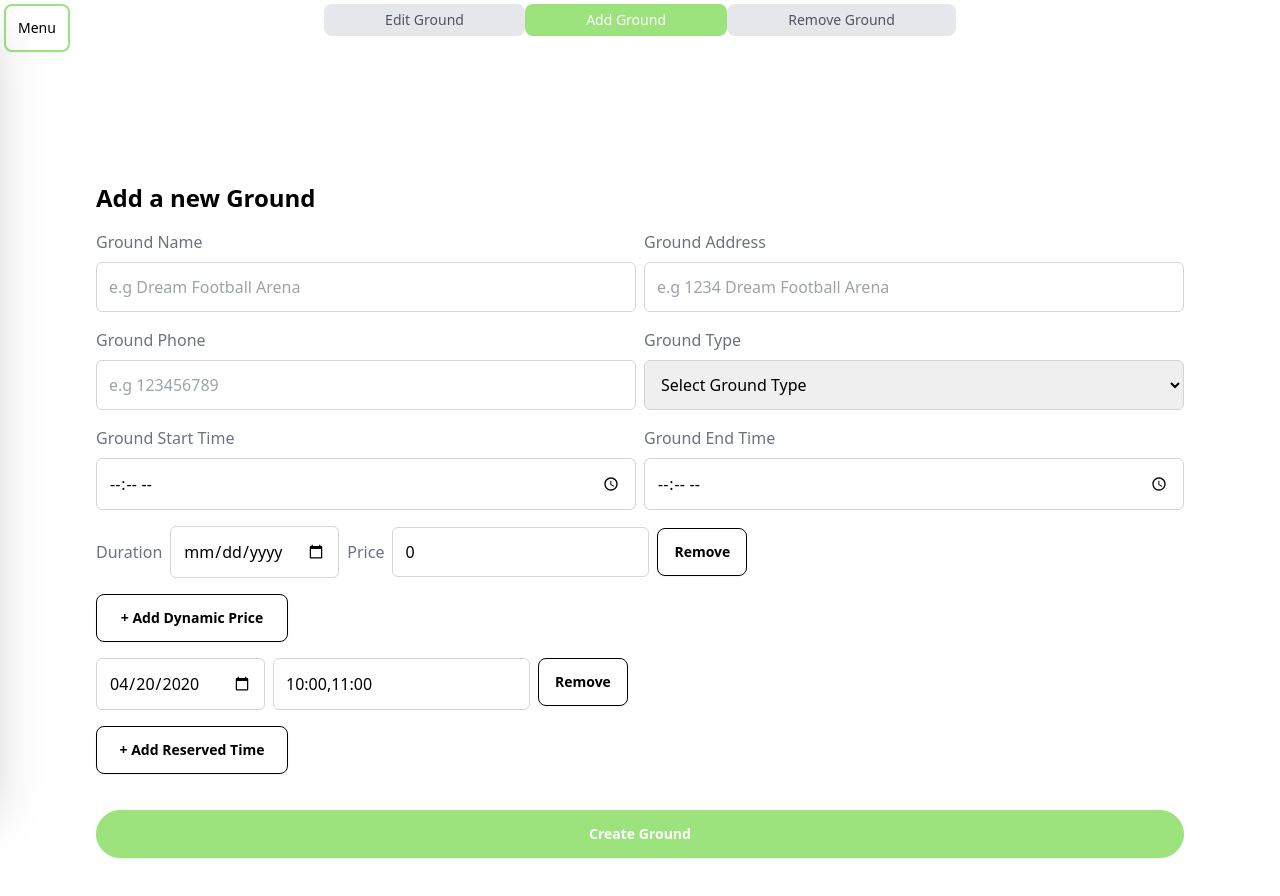
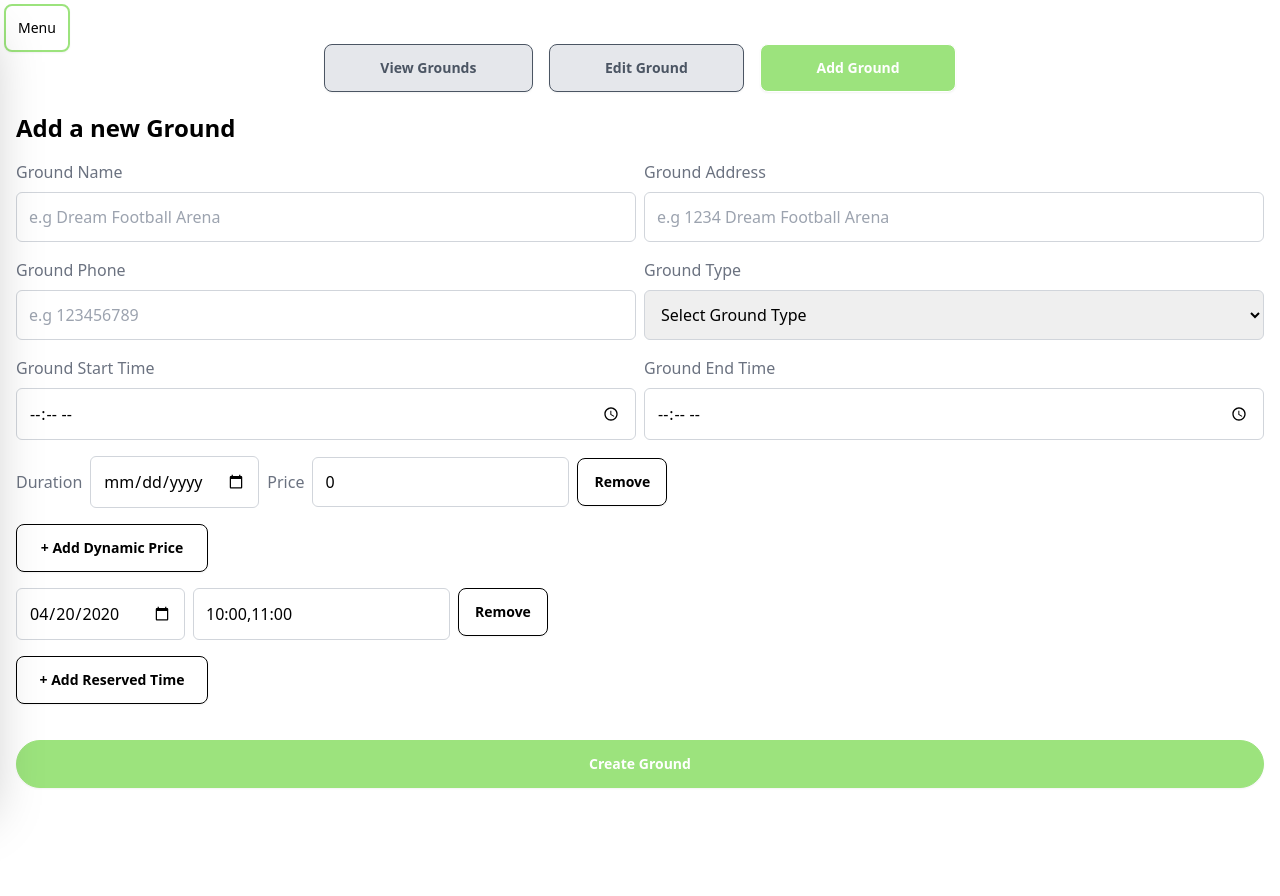
Before and after one commit to mehdikhan55/football-prod, a React (Vite) app: page /admin/dashboard/ground in a window 1280 px wide. Shown: the top 896 px of the page. After the commit the page ends 804 px from the top, so only its background shows below. Built offline with nearby package versions, Linux system fonts and the light colour scheme; what tailwindcss-animated would draw is missing.

Commit message:
calender

```diff
--- a/src/components/ground/groundCard.jsx
+++ b/src/components/ground/groundCard.jsx
@@ -3,7 +3,7 @@ import { AiFillEdit, AiFillDelete } from 'react-icons/ai';
 
 const GroundCard = ({ ground, onRemove, onEdit, type = "remove" }) => {
   return (
-    <div className="p-4 border border-gray-300 shadow-lg bg-white flex justify-between items-center rounded-lg transition-transform duration-200 hover:shadow-lg">
+    <div className="p-4 border border-gray-300 shadow-lg bg-white flex justify-between items-center rounded-lg transition-transform duration-200 hover:shadow-lg w-full">
       <div className="flex-grow">
         <h2 className="font-bold text-lg text-gray-800">{ground.name}</h2>
         <p className="text-gray-600">Address: {ground.address}</p>
@@ -14,7 +14,7 @@ const GroundCard = ({ ground, onRemove, onEdit, type = "remove" }) => {
       </div>
       <button
         onClick={() => (type === "remove" ? onRemove(ground.id) : onEdit(ground))}
-        className="bg-primary text-white flex items-center px-4 py-2 rounded hover:bg-opacity-80 transition duration-200"
+        className={`btn text-white flex items-center ${type === "remove" ? "bg-red-500 hover:bg-red-700" : "bg-primary hover:bg-secondary"}`}
       >
         {type === "remove" ? (
           <>
--- a/src/dashboard/ground/addGround.jsx
+++ b/src/dashboard/ground/addGround.jsx
@@ -30,9 +30,9 @@ const AddGround = () => {
   };
 
   return (
-    <div className="pt-16 pb-16">
+    <div className="">
       <AdminSiderbar />
-      <div className="flex flex-col   justify-center h-screen gap-4 w-full max-sm:w-full max-md:w-2/3 p-20">
+      <div className="flex flex-col justify-center gap-4 w-full max-sm:w-full max-md:w-2/3">
         <form onSubmit={handleSubmit} className="flex flex-col gap-4">
           <h1 className="text-2xl font-bold">Add a new Ground</h1>
           <div className="flex gap-2">
--- a/src/dashboard/ground/editGround.jsx
+++ b/src/dashboard/ground/editGround.jsx
@@ -19,9 +19,9 @@ const EditGroundPage = () => {
     };
 
     return (
-        <div className="pt-10 pb-16">
+        <div className="">
             <AdminSiderbar />
-            <div className="pt-10 flex flex-col justify-start  gap-4 w-[90%] mx-auto relative">
+            <div className=" flex flex-col justify-start  gap-4 mt-5">
                 {selectedGround && <div className="absolute top-0 left-0 border-primary border-2 rounded-md p-1 text-center bg-primary text-white cursor-pointer"
                     onClick={() => setSelectedGround(null)}
                 >
--- a/src/dashboard/ground/ground.jsx
+++ b/src/dashboard/ground/ground.jsx
@@ -1,46 +1,58 @@
-import React, { useState } from 'react';
-import AddGround from './AddGround';
-import RemoveGround from './RemoveGround';
-import EditGround from './editGround';
+import React, { useState } from "react";
+import AddGround from "./AddGround";
+import RemoveGround from "./RemoveGround";
+import EditGround from "./editGround";
 
 const Ground = () => {
-    const [activeTab, setActiveTab] = useState('Add Ground'); // Initial active tab
+  const [activeTab, setActiveTab] = useState("Add Ground"); // Initial active tab
 
   const handleTabClick = (tab) => {
     setActiveTab(tab);
   };
 
   return (
-        <div className='flex flex-col max-w-[1400px] mx-auto'>
-            <div role="tablist" className="tabs tabs-boxed w-1/2 mx-auto ">
+    <div className="flex flex-col max-w-[1400px] mx-auto">
+      <div role="tablist" className="tabs tabs-boxed w-1/2 mx-auto gap-4 mt-10">
         <a
           role="tab"
-                    className={`tab ${activeTab === 'Edit Ground' ? 'tab-active bg-green-700 text-white' : 'bg-gray-200 text-gray-600'}`}
-                    onClick={() => handleTabClick('Edit Ground')}
+          className={`tab btn ${
+            activeTab === "Remove Ground"
+              ? "tab-active bg-green-700 text-white"
+              : "bg-gray-200 text-gray-600"
+          }`}
+          onClick={() => handleTabClick("Remove Ground")}
+        >
+          View Grounds
+        </a>
+        <a
+          role="tab"
+          className={`tab btn ${
+            activeTab === "Edit Ground"
+              ? "tab-active bg-green-700 text-white"
+              : "bg-gray-200 text-gray-600"
+          }`}
+          onClick={() => handleTabClick("Edit Ground")}
         >
           Edit Ground
         </a>
         <a
           role="tab"
-                    className={`tab ${activeTab === 'Add Ground' ? 'tab-active bg-green-700 text-white' : 'bg-gray-200 text-gray-600'}`}
-                    onClick={() => handleTabClick('Add Ground')}
+          className={`tab btn ${
+            activeTab === "Add Ground"
+              ? "tab-active bg-green-700 text-white"
+              : "bg-gray-200 text-gray-600"
+          }`}
+          onClick={() => handleTabClick("Add Ground")}
         >
           Add Ground
-                </a>
-                <a
-                    role="tab"
-                    className={`tab ${activeTab === 'Remove Ground' ? 'tab-active bg-green-700 text-white' : 'bg-gray-200 text-gray-600'}`}
-                    onClick={() => handleTabClick('Remove Ground')}
-                >
-                    Remove Ground
         </a>
       </div>
 
       <div className=" p-4">
         {/* Render tab content based on the active tab */}
-                {activeTab === 'Add Ground' && <AddGround />}
-                {activeTab === 'Edit Ground' && <EditGround/>}
-                {activeTab === 'Remove Ground' && <RemoveGround/>}
+        {activeTab === "Add Ground" && <AddGround />}
+        {activeTab === "Edit Ground" && <EditGround />}
+        {activeTab === "Remove Ground" && <RemoveGround />}
       </div>
     </div>
   );
--- a/src/dashboard/ground/removeGround.jsx
+++ b/src/dashboard/ground/removeGround.jsx
@@ -14,8 +14,7 @@ const RemoveGround = () => {
     return (
         <div className="pt-2 pb-16">
             <AdminSiderbar />
-            <div className="flex flex-col  justify-start h-screen gap-4 w-full p-20 pt-10">
-                <h1 className="text-2xl font-bold mb-6">Remove Ground</h1>
+            <div className="flex flex-col  justify-start gap-4 w-full pt-5">
                 <div className="flex flex-col gap-4">
                     {grounds.length > 0 ? (
                         grounds.map((ground) => (
--- a/src/dashboard/users/users.jsx
+++ b/src/dashboard/users/users.jsx
@@ -1,4 +1,4 @@
-import React, { useState } from "react";
+import React, { useEffect, useState } from "react";
 import AdminSiderbar from "../../components/sidebar/sidebar";
 import { dummyUserData } from "./dummyUserData";
 
@@ -22,12 +22,47 @@ const Users = () => {
     setUsers(updatedUsers);
   };
 
+  const [teamFilter, setTeamFilter] = useState("all");
+
+  const filterUsers = (team) => {
+    setTeamFilter(team);
+    if (team === "all") {
+      setUsers(dummyUserData);
+    } else {
+      setUsers(dummyUserData.filter((user) => user.team === team));
+    }
+  };
+
+  useEffect(() => {
+    filterUsers(teamFilter);
+  }, [teamFilter]);
+
   return (
     <div className="p-20 h-screen ">
       <AdminSiderbar />
 
       <div className="p-5 w-full">
-        <h1 className="text-5xl font-bold pb-4">Manage the users</h1>
+        <h1 className="text-5xl font-bold mb-10">Manage the users</h1>
+        <div className="flex justify-end items-center mb-4">
+          <div className="flex items-center space-x-4">
+            <label htmlFor="teamFilter" className="text-lg font-semibold">
+              Filter by team:
+            </label>
+            <select
+              value={teamFilter}
+              onChange={(e) => filterUsers(e.target.value)}
+              id="teamFilter"
+              className="p-2 border border-gray-300 rounded-md"
+            >
+              <option value="all">All</option>
+              <option value="Team Alpha">Team Alpha</option>
+              <option value="Team Beta">Team Beta</option>
+              <option value="Team Gamma">Team Gamma</option>
+            </select>
+          </div>
+
+        </div>
+
         <table className="w-full text-sm text-left rtl:text-right text-gray-500 dark:text-gray-400 ">
           <thead className="text-xs text-gray-700 uppercase bg-gray-50 dark:bg-gray-900 dark:text-gray-400">
             <tr>
```
Lines whose indentation alone changed are shown as unchanged.
